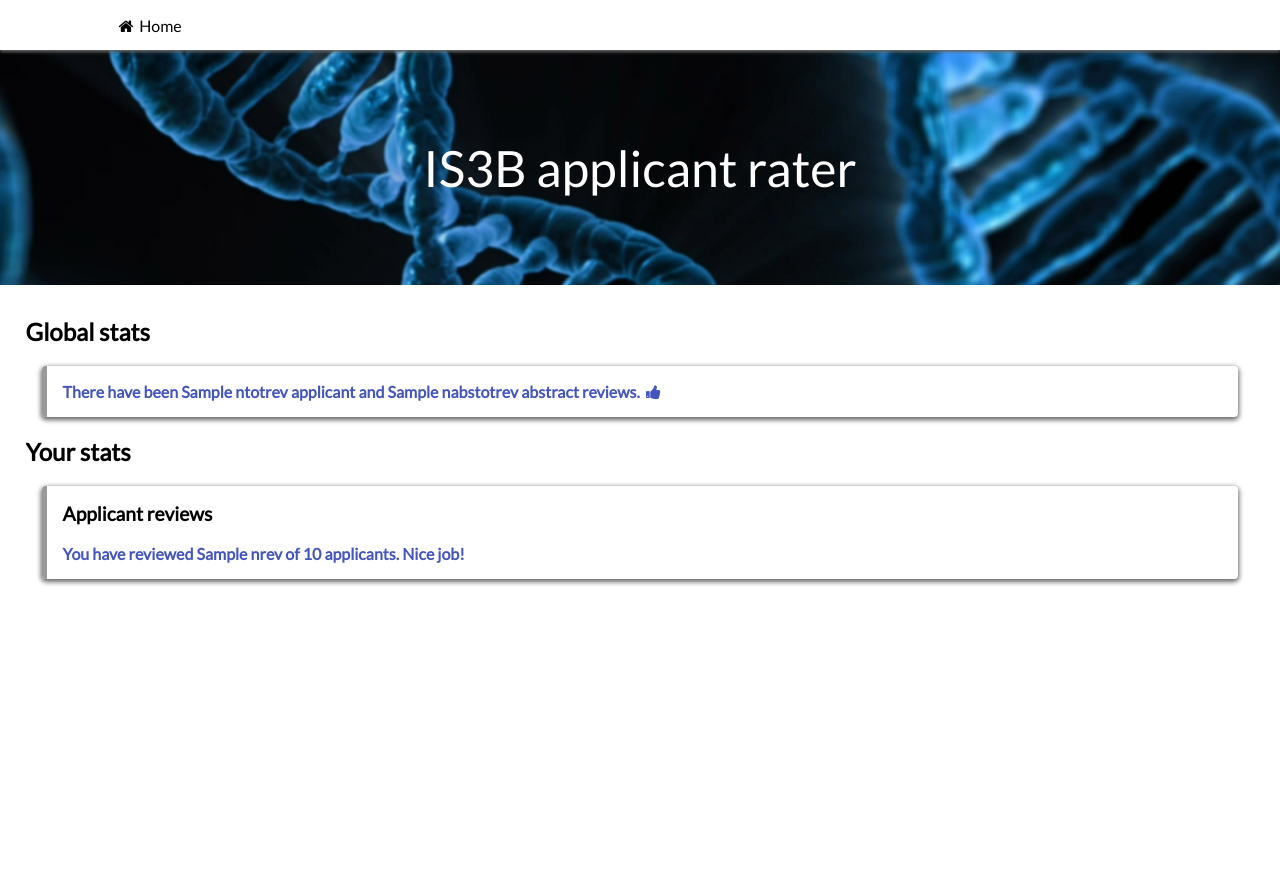
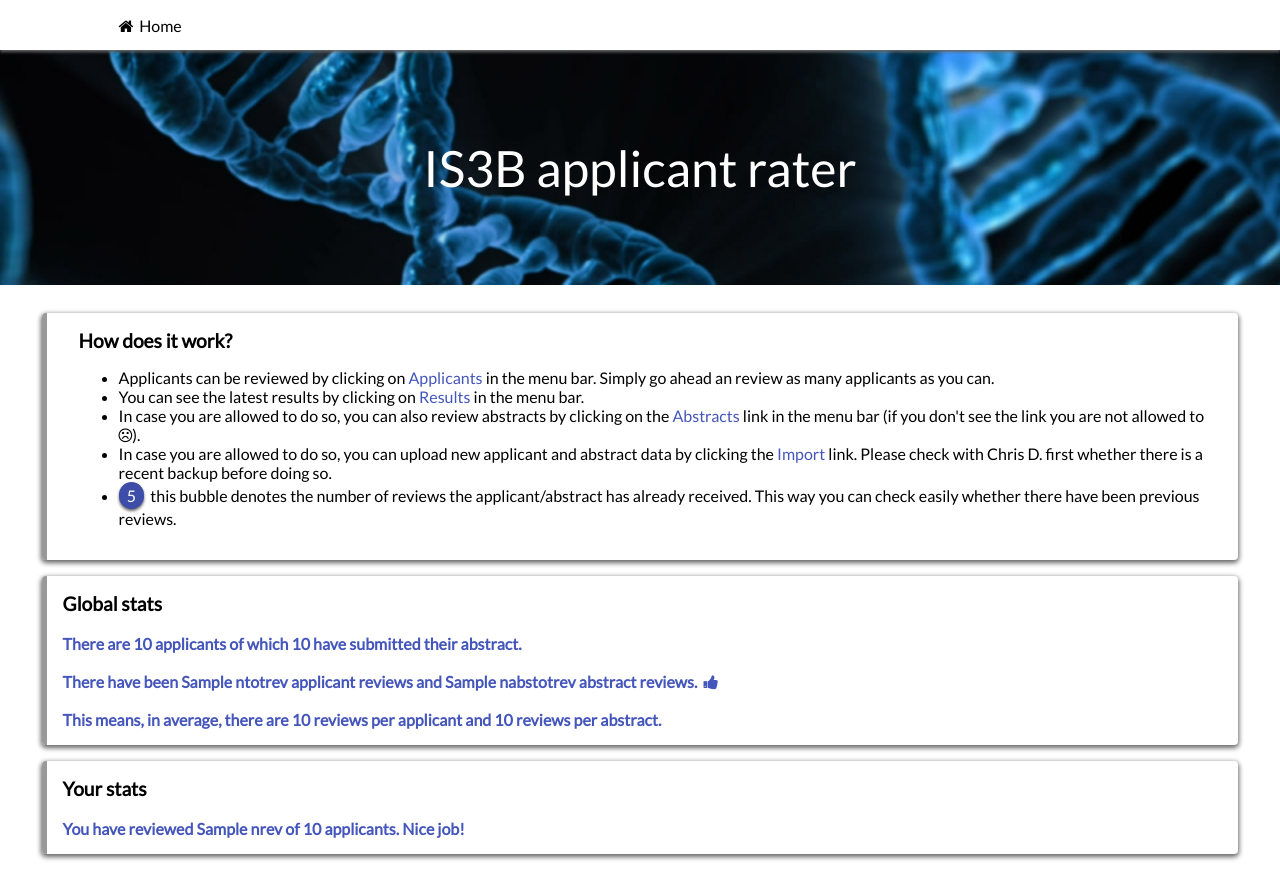
Before and after one commit to cdiener/rater, a Flask app: template templates/index.html in a window 1280 px wide. Before the commit the page ends 585 px from the top, so only its background shows below. Run offline with Flask 2, Linux system fonts and the light colour scheme; the template is opened without the code that fills it: most values are stand-ins (such as "Sample title", 1, 10 or a date in 2020); some libraries are stand-ins or nearby versions.

Commit message:
Improvements

```diff
--- a/app.py
+++ b/app.py
@@ -127,23 +127,21 @@ def login():
 @app.route('/')
 @login_required
 def show_entries():
+    data = {}
     cur = g.db.execute(review_count, (session['user'],))
-    nrev = cur.fetchone()[0]
+    data['nrev'] = cur.fetchone()[0]
     cur = g.db.execute("select count(*) from ratings")
-    ntotrev = cur.fetchone()[0]
+    data['ntotrev'] = cur.fetchone()[0]
     cur = g.db.execute("select count(*) from abstracts")
-    nabstotrev = cur.fetchone()[0]
+    data['nabstotrev'] = cur.fetchone()[0]
     cur = g.db.execute(person_count)
-    ntot = cur.fetchone()[0]
-    nabsrev = nabstot = 0
-    if session['role'] == 'all':
-        cur = g.db.execute(abstract_count)
-        nabstot = cur.fetchone()[0]
-        cur = g.db.execute(abstract_rev_count, (session['user'],))
-        nabsrev = cur.fetchone()[0]
-    return render_template('index.html', nrev=nrev, ntot=ntot, nabsrev=nabsrev,
-        nabstot=nabstot, ntotrev=ntotrev, nabstotrev=nabstotrev,
-        user=session['user'], role=session['role'])
+    data['ntot'] = cur.fetchone()[0]
+    cur = g.db.execute(abstract_count)
+    data['nabstot'] = cur.fetchone()[0]
+    cur = g.db.execute(abstract_rev_count, (session['user'],))
+    data['nabsrev'] = cur.fetchone()[0]
+    return render_template('index.html',user=session['user'],
+        role=session['role'], **data)
 
 @app.route('/logout')
 def logout():
@@ -171,6 +169,10 @@ def rate_person():
 @app.route('/abstracts', methods=['POST', 'GET'])
 @login_required
 def rate_abstract():
+    if session['role'] != 'all':
+        return render_template('message.html', type='error', title='Nope...',
+            message='You are not allowed to review abstracts :(',
+            user=session['user'], role=session['role'])
     cur = g.db.execute(next_abstract, (session['user'],))
     a = cur.fetchone()
     form = AbstractForm(request.form)
@@ -202,14 +204,21 @@ def results():
         'p_topic', 'p_abstract']].sum(axis=1).fillna(0)
     persons = persons.sort_values(by="total", ascending=False)
     persons.to_csv('static/res.csv', encoding='utf-8')
-    table = zip(persons['pid'], persons['first'] + ' ' + persons['last'],
-        persons['institution'], persons['country'], persons['total'])
+    table = zip(range(1,persons.shape[0]+1), persons['first'] + ' ' + persons['last'],
+        persons['institution'], persons['country'],
+        persons['nrev_applicant'].fillna(0).astype(int).astype(str) +
+        ' + ' + persons['nrev_abstract'].fillna(0).astype(int).astype(str),
+        persons['total'].round(2))
     return render_template('results.html', table=table, user=session['user'],
         role=session['role'])
 
 @app.route('/import', methods=['POST', 'GET'])
 @login_required
 def file_import():
+    if session['role'] != 'all':
+        return render_template('message.html', type='error', title='Nope...',
+            message='You are not allowed to import data :(',
+            user=session['user'], role=session['role'])
     form = ImportForm(request.form)
     if request.method == 'POST' and form.validate():
         try:
--- a/templates/index.html
+++ b/templates/index.html
@@ -2,18 +2,36 @@
 {% block content %}
 <div class="container">
 <div class="row">
-    <h2>Global stats</h2>
+    <div class="card" style="padding: 1em 2em">
+    <h1>How does it work?</h1>
+    <ul>
+    <li>Applicants can be reviewed by clicking on <a href="/applicants">Applicants</a>
+    in the menu bar. Simply go ahead an review as many applicants as you can.</li>
+    <li>You can see the latest results by clicking on <a href="/results">Results</a>
+    in the menu bar.</li>
+    <li>In case you are allowed to do so, you can also review abstracts by clicking on the
+    <a href="/abstracts">Abstracts</a> link in the menu bar (if you don't see the
+    link you are not allowed to <i class="fa fa-frown-o"></i>).</li>
+    <li>In case you are allowed to do so, you can upload new applicant and abstract
+    data by clicking the <a href="/import">Import</a> link. Please check with
+    Chris D. first whether there is a recent backup before doing so.
+    <li><div class="btn badge sm blue">5</div>&nbsp; this bubble denotes the number
+    of reviews the applicant/abstract has already received. This way you can check
+    easily whether there have been previous reviews.</li>
+    </ul></div>
     <div class="card">
-        <h3>There have been {{ntotrev}} applicant and {{nabstotrev}} abstract reviews. &nbsp;<i class="fa fa-thumbs-up"></i><h3>
+        <h1>Global stats</h1><br>
+        <h3>There are {{ntot}} applicants of which {{nabstot}} have submitted
+        their abstract.</h3><br>
+        <h3>There have been {{ntotrev}} applicant reviews and {{nabstotrev}}
+            abstract reviews. &nbsp;<i class="fa fa-thumbs-up"></i></h3><br>
+        <h3>This means, in average, there are {{(ntotrev/ntot)|round(2)}} reviews
+        per applicant and {{(nabstotrev/nabstot)|round(2)}} reviews per abstract.</h3>
     </div>
-    <h2>Your stats</h2>
     <div class="card">
-		<h1>Applicant reviews</h1><br>
+		<h1>Your stats</h1><br>
         <h3>You have reviewed {{nrev}} of {{ntot}} applicants. Nice job!<h3>
-    </div>
     {% if role == "all" %}
-    <div class="card">
-        <h1>Abstract reviews</h1><br>
-        <h3>You have reviewed {{nabsrev}} of {{nabstot}} abstracts. Way to go!<h3>
+        <br><h3>You have reviewed {{nabsrev}} of {{nabstot}} abstracts. Way to go!<h3>
     </div>{% endif %}</div></div>
 {% endblock %}
--- a/templates/results.html
+++ b/templates/results.html
@@ -7,7 +7,7 @@
     <h2>Results</h2>
     <table class="table">
     <thead>
-    <tr><th>id</th><th>name</th><th>institution</th><th>country</th><th>points</th></tr>
+    <tr><th>rank</th><th>name</th><th>institution</th><th>country</th><th>#reviews</th><th>points</th></tr>
     </thead>
     <tbody>
     {% for r in table %}<tr>{% for x in r %}<td>{{x}}</td>{% endfor %}</tr>{% endfor %}
```
Also changed, not shown: templates/abstracts.html (+31 -0 lines).
